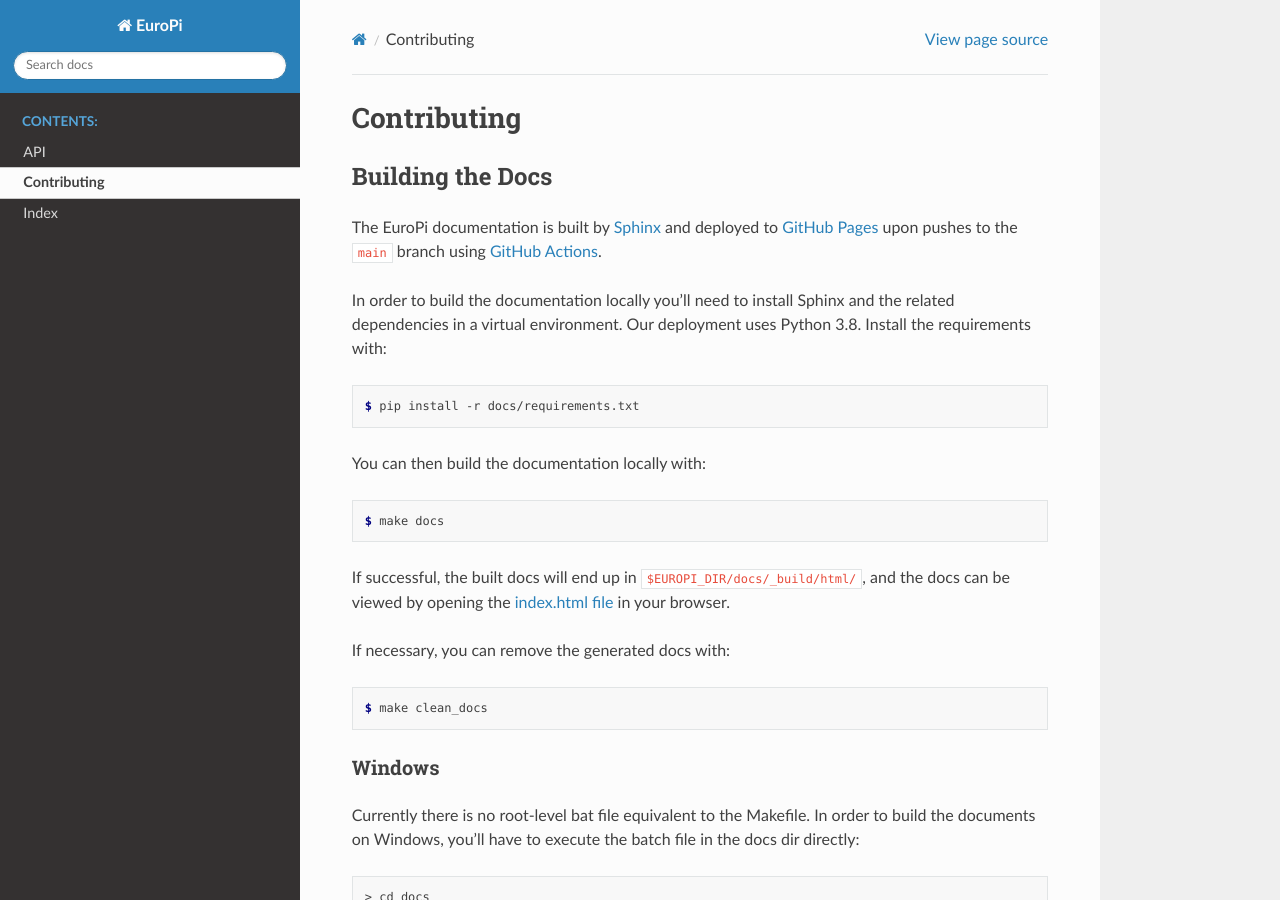
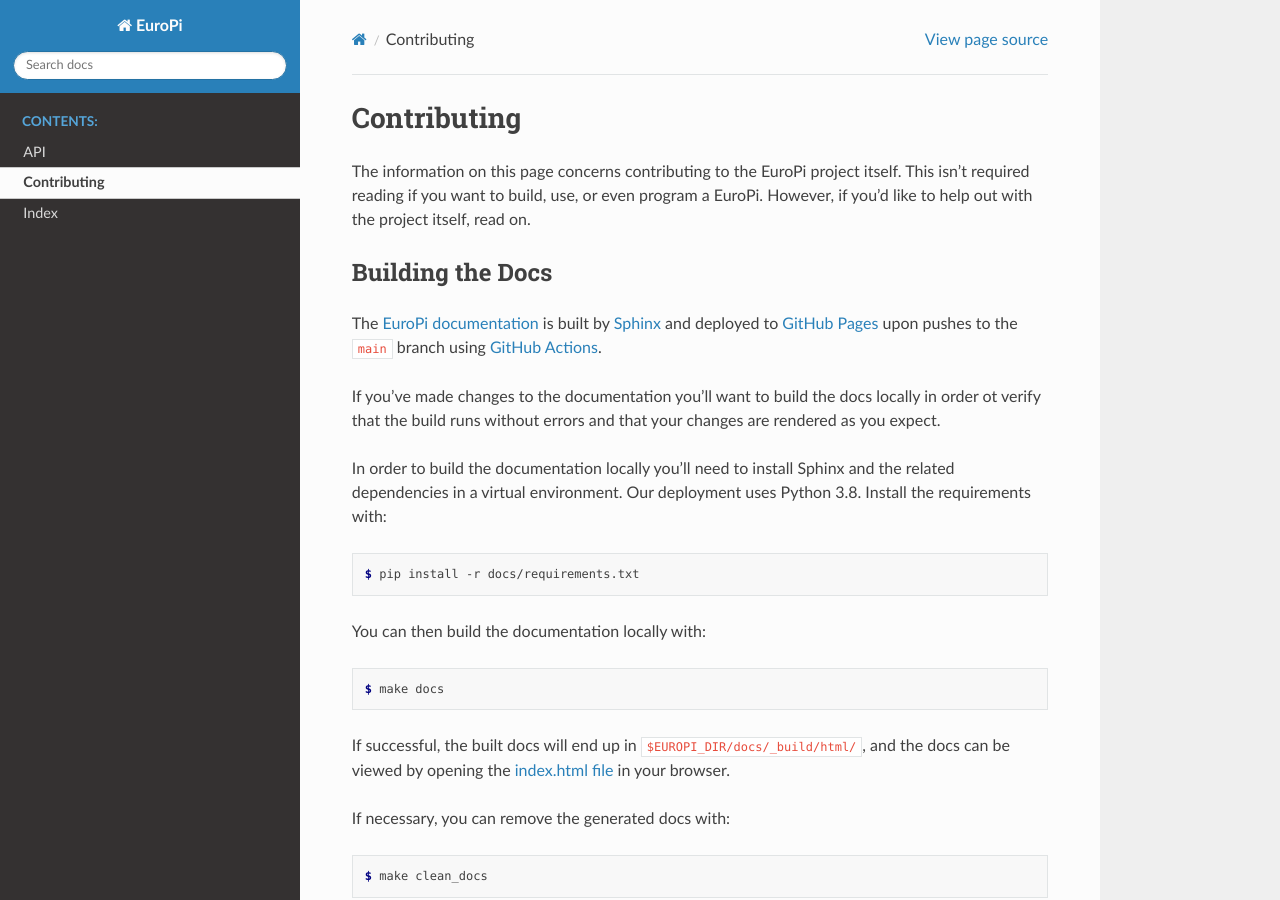
Before and after one commit to Allen-Synthesis/EuroPi, a Sphinx documentation site: the page built from docs/contributing.md, in a window 1280 px wide and 900 px high. Built offline with Sphinx 7.4.7 and the Read the Docs theme 2.0.0, drawn with Linux system fonts in a browser that asks for light colours.

Commit message:
Add clarification to docs
Clarify the purpose of the 'contributing' doc
clarify when you would need to build the docs.

````diff
--- a/docs/README.md
+++ b/docs/README.md
@@ -1,8 +1,11 @@
 ## Building the Docs
 
-The EuroPi documentation is built by [Sphinx](https://www.sphinx-doc.org) and deployed to
-[GitHub Pages](https://pages.github.com) upon pushes to the ``main`` branch using
+The [EuroPi documentation](https://allen-synthesis.github.io/EuroPi/) is built by [Sphinx](https://www.sphinx-doc.org)
+and deployed to [GitHub Pages](https://pages.github.com) upon pushes to the ``main`` branch using
 [GitHub Actions](https://github.com/features/actions).
+
+If you've made changes to the documentation you'll want to build the docs locally in order ot verify that the build runs
+without errors and that your changes are rendered as you expect.
 
 In order to build the documentation locally you'll need to install Sphinx and the related dependencies in a virtual
 environment. Our deployment uses Python 3.8. Install the requirements with:
--- a/docs/contributing.md
+++ b/docs/contributing.md
@@ -1,5 +1,8 @@
 # Contributing
 
+The information on this page concerns contributing to the EuroPi project itself. This isn't required reading if you want
+to build, use, or even program a EuroPi. However, if you'd like to help out with the project itself, read on.
 
+% include the docs directory readme, which ios instructions on how to build the docs
 ```{include} README.md
 ```
````
